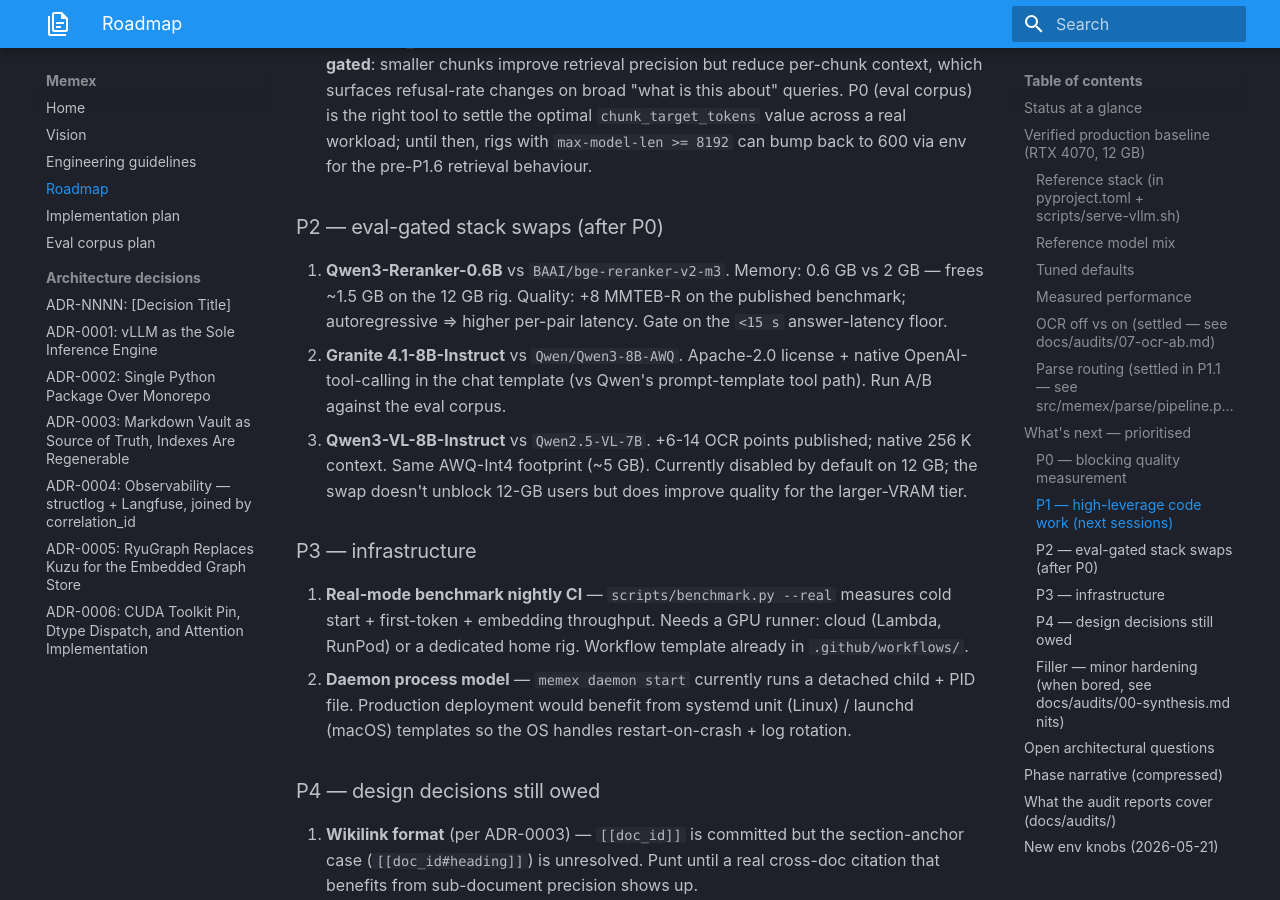
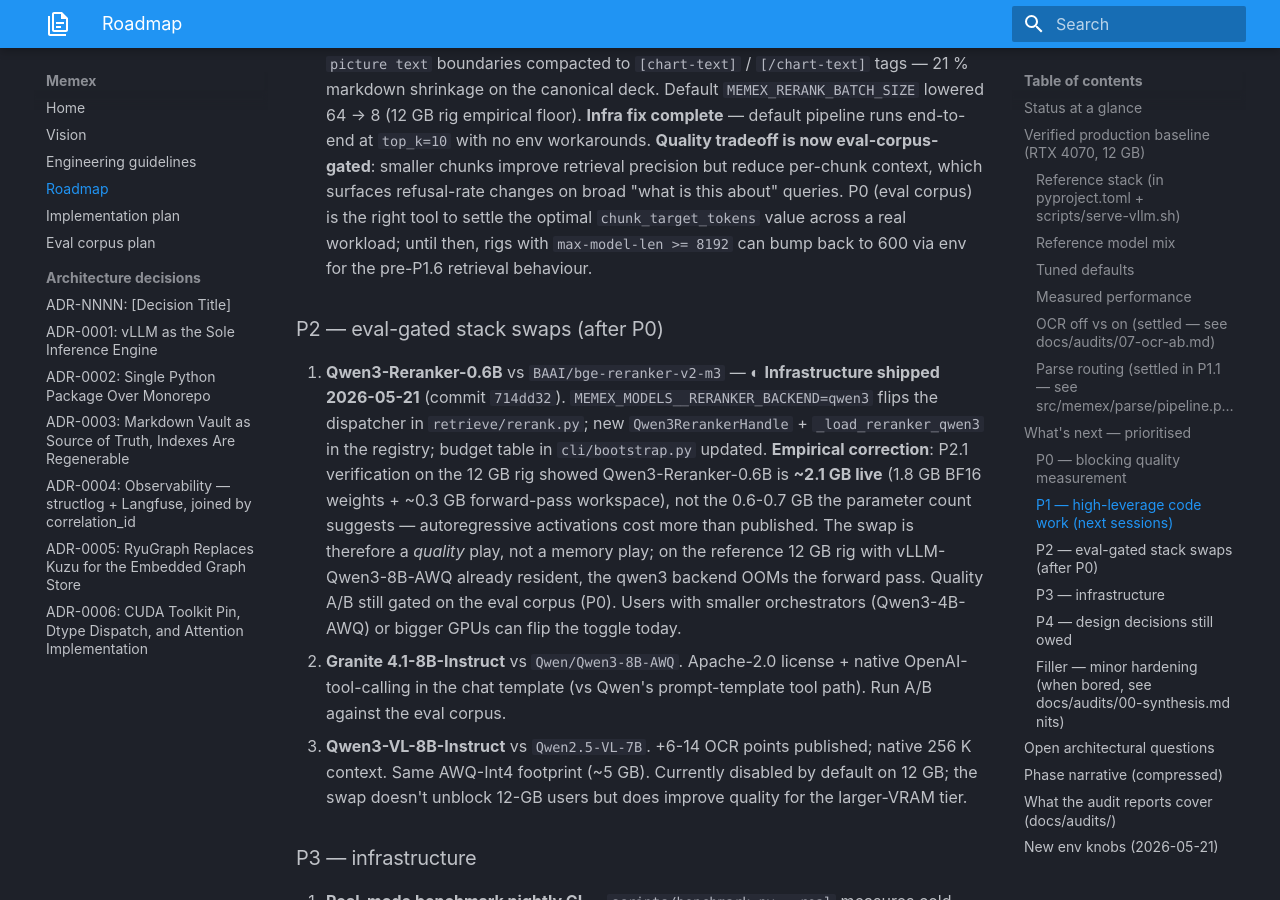
Before and after one commit to Zenetusken/memex, an MkDocs documentation site: the page built from docs/ROADMAP.md, in a window 1280 px wide and 900 px high, scrolled down 5273 px. Built offline with MkDocs 1.6.1 and Material for MkDocs 9.7.7, drawn with Linux system fonts in a browser that asks for light colours; some of the changed text lies outside the part shown.

Commit message:
docs+bootstrap: P2.1 honest verdict — Qwen3-Reranker is memory-neutral, not a saving
Live verification on the reference rig (RTX 4070 12 GB + vLLM-Qwen3-
8B-AWQ resident) showed the P2.1 swap doesn't deliver the published
~1.5 GB saving. Qwen3-Reranker-0.6B is ~1.8 GB BF16 weights + ~0.3 GB
forward-pass workspace = ~2.1 GB live, vs bge-reranker-v2-m3's ~2.0 GB.
The parameter-count delta (0.6 B vs 568 M) didn't translate to a VRAM
delta once autoregressive activations were counted, and the qwen3
forward pass OOM'd on the reference rig alongside the 8B
orchestrator.

Updates:
  - `cli/bootstrap.py`: bump `("reranker", "qwen3")` from 0.7 GB →
    2.1 GB. Now the `vram.budget.tight` warning correctly fires
    when running the qwen3 backend with the 8B orchestrator on a
    12 GB rig.
  - `docs/ROADMAP.md`: mark P2.1-infra shipped; document the
    empirical correction; flag that the swap is a quality play
    (eval-gated, pending P0), not a memory play, on this hardware
    tier. Users with smaller orchestrators (Qwen3-4B-AWQ) or bigger
    GPUs can still flip the toggle today.

The infrastructure (config flag + registry loader + dispatcher +
unit tests) is correct; the empirical sizing is what the rig had
to tell us. The plan's prediction about quality awaits P0.

144/144 tests stay green.

Co-Authored-By: Claude Opus 4.7 <noreply@anthropic.com>

```diff
--- a/docs/ROADMAP.md
+++ b/docs/ROADMAP.md
@@ -23,10 +23,11 @@ The blueprint in [`IMPLEMENTATION-PLAN.md`](IMPLEMENTATION-PLAN.md) is the archi
 | **P1.2** | **MCP HTTP bearer-token auth + safe-bind default** | ✅ **Shipped + live-verified** (2026-05-21) |
 | **P1.4** | **Annotation UI 409 conflict surface + vault CAS** | ✅ **Shipped + live-verified** (2026-05-21) |
 | **P1.5** | **Cross-process vault lock (fcntl.LOCK_EX)** | ✅ **Shipped + live-verified** (2026-05-21) |
+| **P2.1-infra** | **Qwen3-Reranker backend wired behind a feature flag** | ✅ **Infrastructure shipped** (2026-05-21); quality A/B and VRAM-fit on 12 GB rig still pending |
 
-**File count:** 82 Python files in `src/memex/` + `tests/` + `scripts/`, all parse-clean. 7 ADRs. 8 audit reports under `docs/audits/`. 38 commits on `main` (public at `github.com/Zenetusken/memex`).
+**File count:** 83 Python files in `src/memex/` + `tests/` + `scripts/`, all parse-clean. 7 ADRs. 8 audit reports under `docs/audits/`. 39 commits on `main` (public at `github.com/Zenetusken/memex`).
 
-**Test suite:** 141/141 green on the reference rig (137 pre-existing + 1 vault-lockfile unit + 3 vault-cross-process integration). Linux + pyseccomp; the 3 cross-process tests skip on Windows alongside the 2 seccomp-skip tests.
+**Test suite:** 144/144 green on the reference rig (141 pre-existing + 3 rerank-dispatch unit tests). Linux + pyseccomp; 5 tests skip on Windows.
 
 ---
 
@@ -106,7 +107,7 @@ PDFs now run through a tiered classifier before Docling. Producer metadata is th
 
 ### P2 — eval-gated stack swaps (after P0)
 
-6. **Qwen3-Reranker-0.6B** vs `BAAI/bge-reranker-v2-m3`. Memory: 0.6 GB vs 2 GB — frees ~1.5 GB on the 12 GB rig. Quality: +8 MMTEB-R on the published benchmark; autoregressive ⇒ higher per-pair latency. Gate on the `<15 s` answer-latency floor.
+6. **Qwen3-Reranker-0.6B** vs `BAAI/bge-reranker-v2-m3` — ◐ **Infrastructure shipped 2026-05-21** (commit `714dd32`). `MEMEX_MODELS__RERANKER_BACKEND=qwen3` flips the dispatcher in `retrieve/rerank.py`; new `Qwen3RerankerHandle` + `_load_reranker_qwen3` in the registry; budget table in `cli/bootstrap.py` updated. **Empirical correction**: P2.1 verification on the 12 GB rig showed Qwen3-Reranker-0.6B is **~2.1 GB live** (1.8 GB BF16 weights + ~0.3 GB forward-pass workspace), not the 0.6-0.7 GB the parameter count suggests — autoregressive activations cost more than published. The swap is therefore a *quality* play, not a memory play; on the reference 12 GB rig with vLLM-Qwen3-8B-AWQ already resident, the qwen3 backend OOMs the forward pass. Quality A/B still gated on the eval corpus (P0). Users with smaller orchestrators (Qwen3-4B-AWQ) or bigger GPUs can flip the toggle today.
 7. **Granite 4.1-8B-Instruct** vs `Qwen/Qwen3-8B-AWQ`. Apache-2.0 license + native OpenAI-tool-calling in the chat template (vs Qwen's prompt-template tool path). Run A/B against the eval corpus.
 8. **Qwen3-VL-8B-Instruct** vs `Qwen2.5-VL-7B`. +6-14 OCR points published; native 256 K context. Same AWQ-Int4 footprint (~5 GB). Currently disabled by default on 12 GB; the swap doesn't unblock 12-GB users but does improve quality for the larger-VRAM tier.
 
@@ -167,8 +168,9 @@ Detailed per-phase log lives in git history + `docs/audits/`. The compressed ver
 - **P1.2 — MCP HTTP bearer-token auth** (2026-05-21): new `McpSettings.auth_token` (`MEMEX_MCP__AUTH_TOKEN`, `SecretStr`), `mcp/auth.py` with `BearerAuthMiddleware` (constant-time, never logs the token) + `validate_bind` (refuses non-loopback bind without a token), `serve_http` branches on token presence, new `memex mcp generate-token` CLI helper, deploy doc at `docs/deploy/mcp-http.md`. 22 unit + 2 integration tests; stdio transport unaffected.
 - **P1.4 — Annotation UI 409 conflict surface** (2026-05-21): new `StaleDocumentError` + `expected_sha` parameter on `write_document` (constant-time CAS inside the per-doc lock). `/review` now catches stale-sha submits, rolls back the anticipated-manifest update, and renders `_review_conflict.html` with HTTP 409 — unified diff (stdlib `difflib`) + "discard mine & reload" + "overwrite anyway" buttons. HTMX `responseHandling` configured in `base.html` to swap 4xx into the target so the panel actually shows up. Diff CSS in `style.css` (emerald-300 / red-300 / sky-300 / zinc-400). 4 unit + 3 integration tests.
 - **P1.5 — Cross-process vault lock** (2026-05-21): new `vault/_file_lock.py` carries `doc_file_lock` (an async context manager that holds `fcntl.LOCK_EX` on `.memex/locks/{doc_id}.lock`) + `cleanup_lock_file` for delete-document. The flock syscall runs in the default executor with a 0.1 s polling loop so the event loop stays responsive while a structured `vault.lock.contended` / `vault.lock.acquired` audit trail is emitted on long waits. Linux + macOS get real locking; Windows falls back to no-op + one-time WARN (matches the pyseccomp Linux-only pattern). 1 unit + 3 cross-process integration tests.
+- **P2.1-infra — Qwen3-Reranker backend wired** (2026-05-21): new `ModelSettings.reranker_backend` literal (`cross_encoder` default, `qwen3` opt-in), new `Qwen3RerankerHandle` + `_load_reranker_qwen3` in the registry, new `_score_qwen3` in `retrieve/rerank.py` (chat-template prompt → forward pass → softmax over cached yes/no token logits at the last position), backend-aware VRAM budget keys in `cli/bootstrap.py`. Live verification corrected the published "0.6 GB" estimate to **~2.1 GB live**: the autoregressive forward pass holds significantly more activation memory than the parameter count suggests, so the swap remains memory-neutral with the 8B orchestrator on a 12 GB rig. Quality A/B still gated on P0 (eval corpus).
 
-For the full per-commit log: `git log --oneline` (38 commits as of 2026-05-21).
+For the full per-commit log: `git log --oneline` (39 commits as of 2026-05-21).
 
 ---
 
```
Also changed, not shown: 1 other file.
